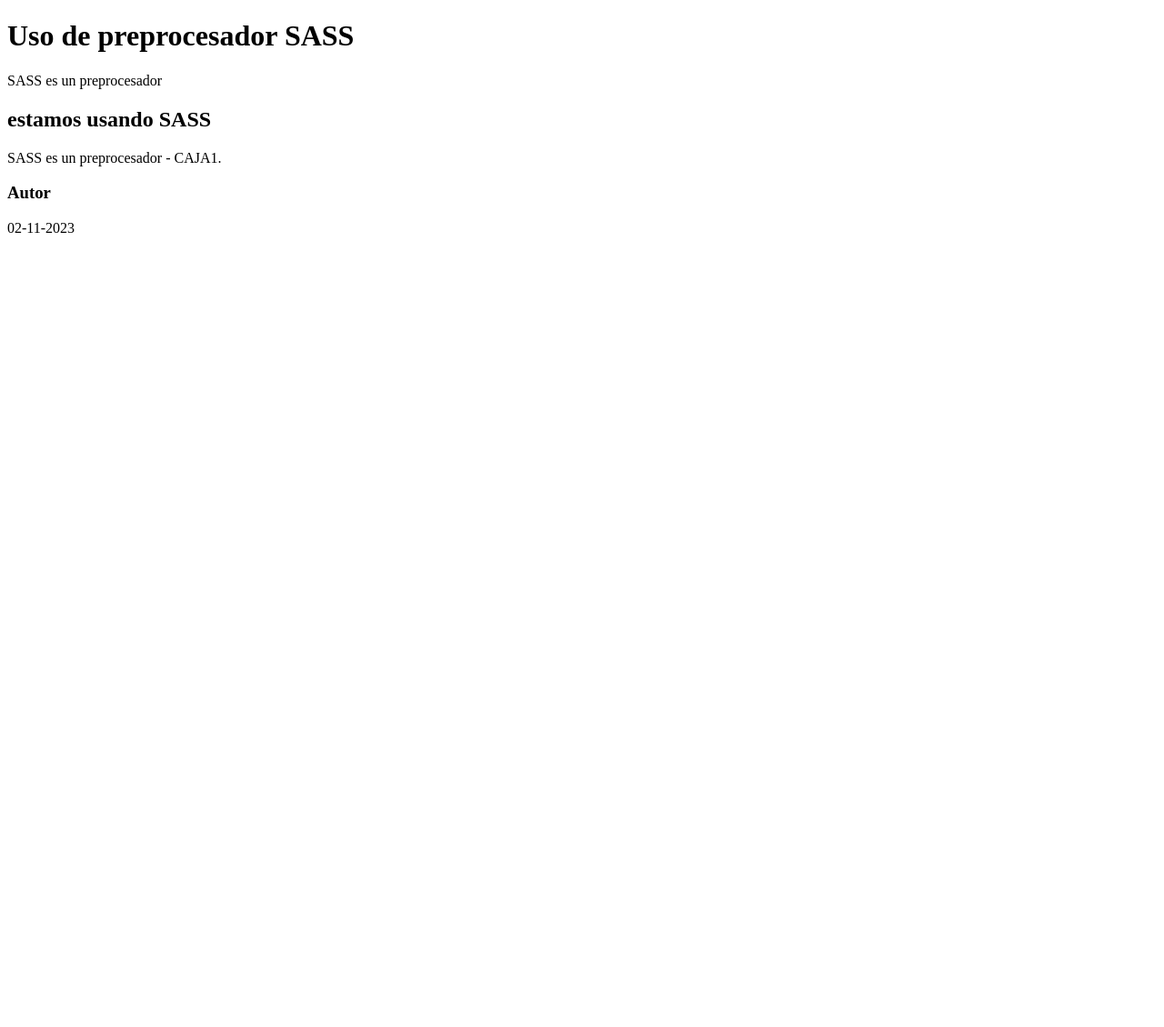
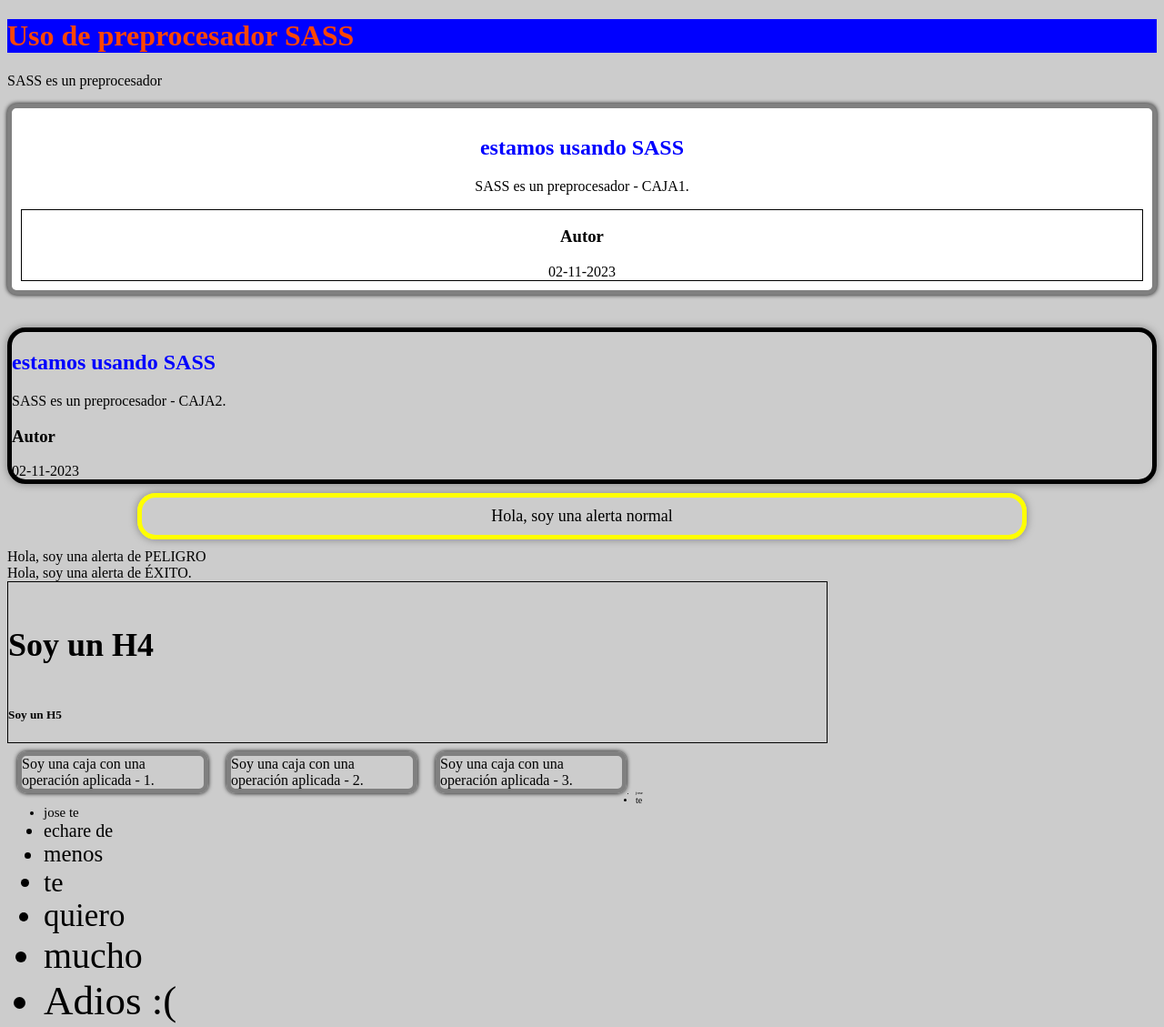
Before and after one commit to csp20/cliente-interfaces, a plain HTML site: page interfaces/09-SASS/index.html in a window 1280 px wide. Shown: the whole page at 91% size. Before the commit the page ends 800 px from the top, so only its background shows below. Drawn offline with Linux system fonts and the light colour scheme.

Commit message:
subo el adios de jose 19 nov

```diff
--- a/interfaces/09-SASS/estilos.scss
+++ b/interfaces/09-SASS/estilos.scss
@@ -3,6 +3,7 @@ $b: 'body';
 $color-fondo: #ccc;
 $color-letra: black;
 $color-fondo2: blue;
+$color-letra2: blue;
 body{
     background-color: $color-fondo;
 }
@@ -31,3 +32,78 @@ h1{
     }
 
 }
+/** mixins - Funciones */
+@mixin crearBorder5-sombra(){
+    border: 5px solid grey;
+    border-radius: 10px;
+    box-shadow: 0px 0px 5px black;
+}
+.caja{
+    @include crearBorder5-sombra();
+}
+
+@mixin crearCorder5-sombraParam9($color,$sizeB,$sizeS,$shadow, $sizeBR){
+    border: $sizeB solid $color;
+    border-radius: $sizeBR;
+    box-shadow: 0px 0px $sizeS $shadow;
+}
+.caja2{
+    @include crearCorder5-sombraParam9(black,5px ,10px ,grey ,20px );
+
+    h2{
+        color: $color-letra2;
+    }
+}
+
+//herencia Sass
+%alerta-normal{
+    @include crearCorder5-sombraParam9(yellow,5px ,10px ,grey ,20px );
+    padding: 10px;
+    width: 75%;
+    margin: 10px auto;
+    text-align:center;
+    font-size: 18px;
+}
+.alerta{
+    @extend %alerta-normal;
+}
+
+//operadores
+h4{
+    font-size: 32px + 5px - 1px;
+
+}
+$caja: 200px;
+$wrap: 900px;
+
+.cajas{
+    width: $wrap;
+    border: 1px solid black;
+}
+.cajaOp{
+    float: left;
+    @include crearBorder5-sombra();
+    margin: 10px;
+    width: ($caja / $wrap) * 100%;
+}
+
+//condicionales sass if
+$color-fondo: black;
+h1{
+    @if $color-fondo == #ccc{
+        color: black;
+    } @else if $color-fondo == black{
+        color: orangered;
+    }@else {
+        color: salmon;
+    }
+}
+
+//bucles for each y wg¡hile
+$contador: 1;
+
+@for $contador from 1 through 9 {
+    .listadoMixin ul li:nth-child(#{$contador}){
+        font-size: $contador * 5px;
+    }
+}
--- a/interfaces/09-SASS/index.html
+++ b/interfaces/09-SASS/index.html
@@ -4,7 +4,7 @@
     <meta charset="UTF-8">
     <meta name="viewport" content="width=device-width, initial-scale=1.0">
     <title>saas</title>
-    <link res="stylesheet" href="estilos.css">
+    <link rel="stylesheet" href="./estilos.css">
 
 </head>
 <body>
@@ -20,5 +20,48 @@
     </div>
     <br>
     <br>
+    <div class="caja2">
+        <h2>estamos usando SASS</h2>
+        <p>SASS es un preprocesador - CAJA2.</p>
+        <div class="info">
+            <h3 class="autor">Autor</h3>
+            02-11-2023
+        </div>
+    </div>
+    <div class="alerta">
+        Hola, soy una alerta normal
+    </div>
+    <div class="alerta--peligro">
+        Hola, soy una alerta de PELIGRO
+    </div>
+    <div class="alerta--exito">
+        Hola, soy una alerta de ÉXITO.
+    </div>
+
+    <!-- Operaciones -->
+    <div class="cajas">
+        <h4>Soy un H4</h4>
+        <h5>Soy un H5</h5>
+
+        <div class="cajaOp"> Soy una caja con una operación aplicada - 1.</div>
+        <div class="cajaOp">Soy una caja con una operación aplicada - 2.</div>
+        <div class="cajaOp">Soy una caja con una operación aplicada - 3.</div>
+    </div>
+    <br>
+    <br>
+    <div class="listadoMixin">
+        <ul>
+            <li>jose</li>
+            <li>te</li>
+            <li> jose te</li>
+            <li> echare de </li>
+            <li>menos</li>
+            <li>te </li>
+            <li>quiero</li>
+            <li>mucho</li>
+            <li>Adios :( </li>
+        </ul>
+
+    </div>
 </body>
 </html>
```
Also changed, not shown: interfaces/09-SASS/estilos.css, 1 other file.
